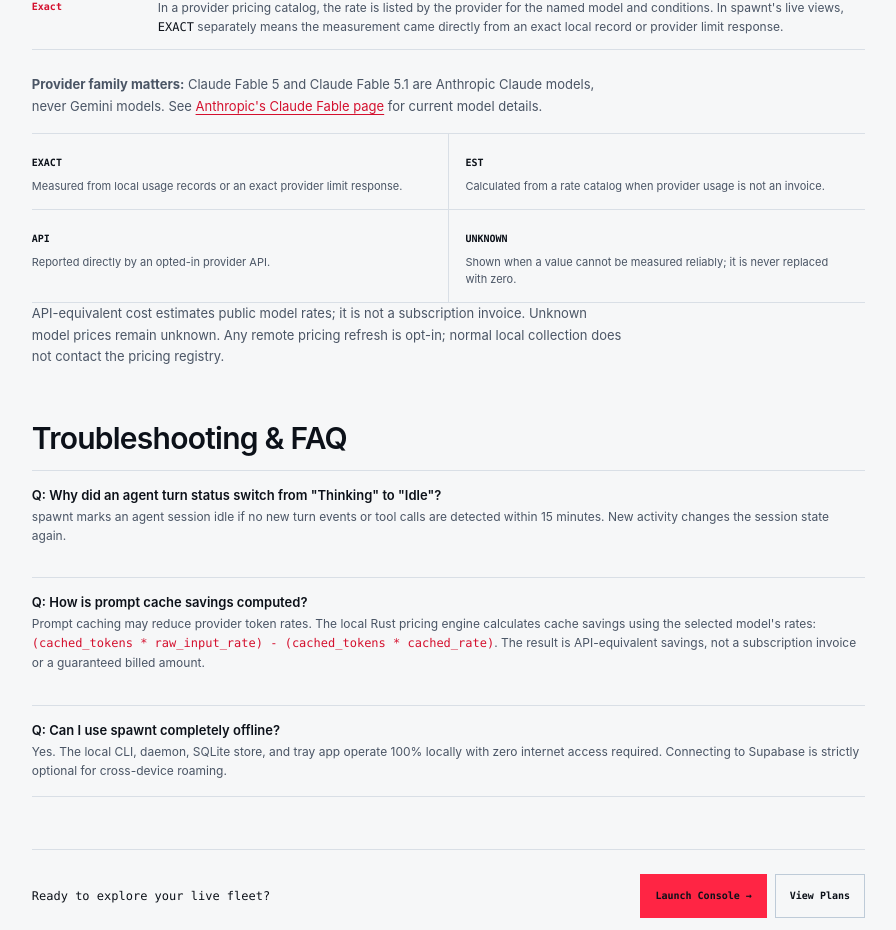
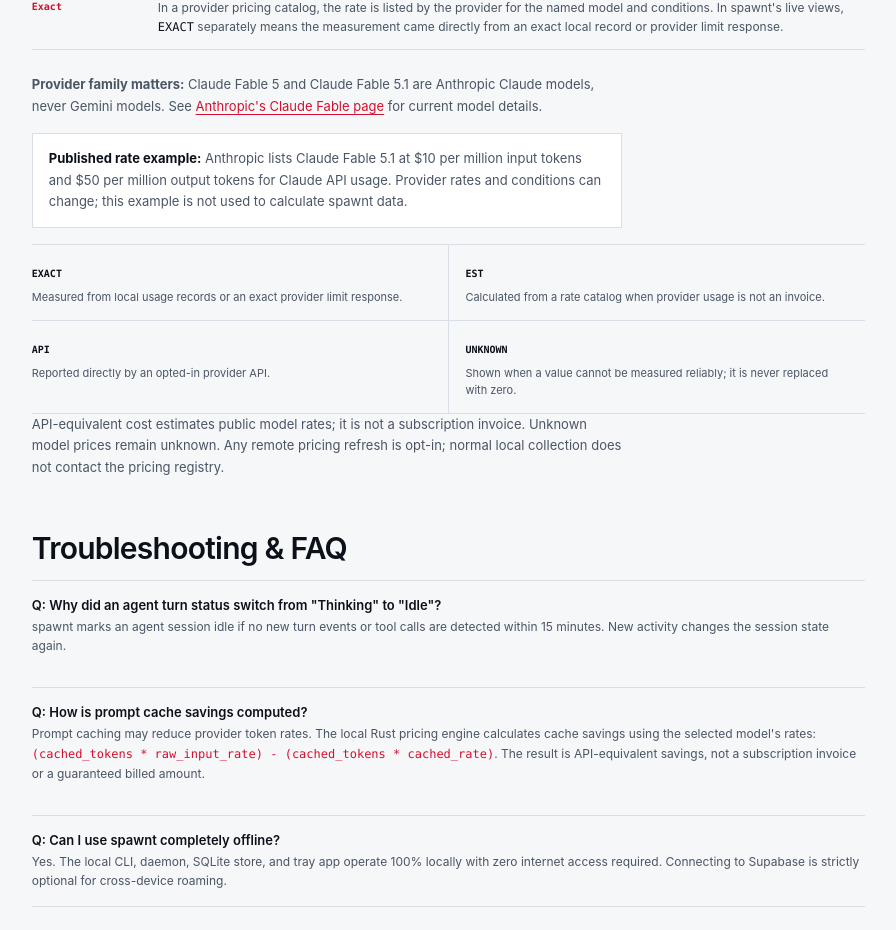
Before and after one commit to mwahaj36/gnomcode, a Next.js app in the folder web/: page /docs in a window 1280 px wide. Shown: the part 3315-4245 px from the top of the page, without its empty margins (335-1231 px from the left). Built offline with nearby package versions, Linux system fonts and the light colour scheme; no server answers.

Commit message:
docs(web): cite Claude Fable pricing

```diff
--- a/web/app/docs/page.tsx
+++ b/web/app/docs/page.tsx
@@ -347,6 +347,7 @@ export default function DocsPage() {
               <div><dt>Exact</dt><dd>In a provider pricing catalog, the rate is listed by the provider for the named model and conditions. In spawnt's live views, <code>EXACT</code> separately means the measurement came directly from an exact local record or provider limit response.</dd></div>
             </dl>
             <p><strong>Provider family matters:</strong> Claude Fable 5 and Claude Fable 5.1 are Anthropic Claude models, never Gemini models. See <a href="https://www.anthropic.com/claude/fable" target="_blank" rel="noreferrer">Anthropic's Claude Fable page</a> for current model details.</p>
+            <p className="sp-docs-provider-example"><strong>Published rate example:</strong> Anthropic lists Claude Fable 5.1 at $10 per million input tokens and $50 per million output tokens for Claude API usage. Provider rates and conditions can change; this example is not used to calculate spawnt data.</p>
             <div className="sp-docs-trust-grid" aria-label="Measurement trust levels">
               <div><strong>EXACT</strong><p>Measured from local usage records or an exact provider limit response.</p></div>
               <div><strong>EST</strong><p>Calculated from a rate catalog when provider usage is not an invoice.</p></div>
--- a/web/app/globals.css
+++ b/web/app/globals.css
@@ -192,6 +192,8 @@ body {
 .sp-docs-label-list>div { display: grid; grid-template-columns: 110px minmax(0,1fr); gap: 16px; padding: 13px 0; border-bottom: 1px solid var(--sp-border); }
 .sp-docs-label-list dt { color: var(--sp-primary-text); font: 600 10px/1.5 var(--sp-font-mono); }
 .sp-docs-label-list dd { margin: 0; color: var(--sp-text-2); font-size: 12px; line-height: 1.55; }
+.sp-docs-provider-example { padding: 14px 16px; border: 1px solid var(--sp-border); background: var(--sp-surface); }
+.sp-docs-provider-example strong { color: var(--sp-text); }
 .sp-docs-article a:not(.sp-docs-download-link) { color: var(--sp-primary-text); text-decoration: underline; text-underline-offset: 3px; }
 .sp-docs-trust-grid { display: grid; grid-template-columns: repeat(2,minmax(0,1fr)); border-top: 1px solid var(--sp-border); border-bottom: 1px solid var(--sp-border); }
 .sp-docs-trust-grid>div { padding: 14px 16px 14px 0; }
```
Also changed, not shown: 1 other file (tests, documents, lock files or other folders).
